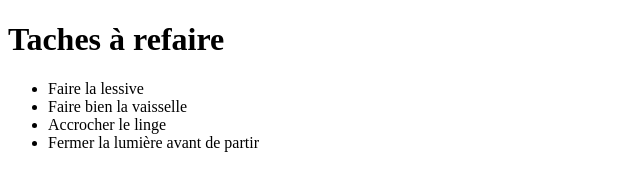
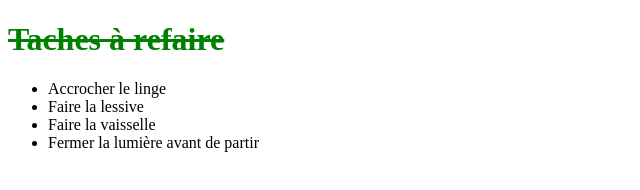
Before and after one commit to msformcom/Formation-JS, a website with bundled scripts: page FirstApp/liste/index.html in a window 1280 px wide. Shown: the whole page, without its empty margins (0-640 px from the left). Built offline with nearby package versions, Linux system fonts and the light colour scheme.

Commit message:
Taches réalisées

```diff
--- a/FirstApp/liste/index.html
+++ b/FirstApp/liste/index.html
@@ -6,10 +6,16 @@
     <title>Liste</title>
 
     <script src="./index.js" type="module"></script>
-
+    <style>
+        .realisee{
+            text-decoration: line-through;
+            color: green;
+        }
+    </style>
 </head>
 <body>
-    <h1 id="nom_liste"></h1>
+    <h1 class="realisee" id="nom_liste"></h1>
+
     <ul id="taches_liste">
 
     </ul>
--- a/FirstApp/liste/index.js
+++ b/FirstApp/liste/index.js
@@ -5,6 +5,7 @@ let liste = new Liste();
 liste.addTache("Faire la lessive");
 liste.addTache("Faire la vaisselle");
 liste.addTache("Accrocher le linge");
+liste.addTache("Fermer la lumière avant de partir");
 /**
  * Mise à jour de l'UI en fonction des changements dans liste
  */
@@ -17,15 +18,26 @@ function majUI(liste) {
     document.getElementById("nom_liste").innerHTML = liste.nom;
     let ul = document.getElementById("taches_liste");
     ul.innerHTML = "";
-    for (let t of liste.taches) {
-        let li = document.createElement("li");
+    // TODO : taches classees par ordre alphabetique sur le texte
+    let tachesTriees = liste.taches.sort((t1, t2) => t1.libelle > t2.libelle ? 1 : -1);
+    // Mise en place des LIs dans le UL
+    for (let t of tachesTriees) {
+        let li = document.createElement("li"); // Création d'un élément li
         li.innerHTML = t.libelle;
+        // Si la tache est réalisée => Changement d'aspect graphique
+        if (t.estRealise) {
+            li.classList.add("realisee");
+        }
+        else {
+            // Sinon => permet à l'utilisateur de clicker dessus pour la réaliser
+            li.addEventListener("click", () => {
+                t.realiser(); // Change la tache
+                majUI(liste);
+            });
+        }
+        // TODO : ajouter un click sur le LI => exécuter la méthode réaliser de la tache => majUI
+        // TODO : ajouter la class realisee au li si t.estRealise est vrai
         ul.appendChild(li);
     }
-    // taches classees par ordre alphabetique sur le texte
 }
 majUI(liste);
-liste.addTache("Fermer la lumière avant de partir");
-majUI(liste);
-liste.taches[1].libelle = "Faire bien la vaisselle";
-majUI(liste);
```
Also changed, not shown: FirstApp/liste/index.ts (+22 -11 lines).
